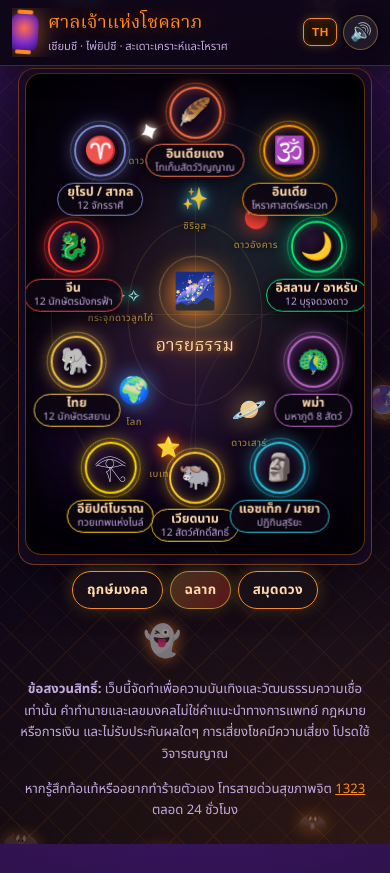
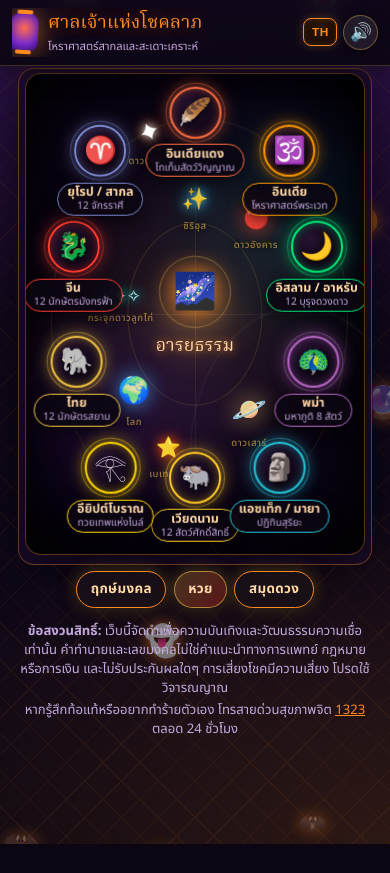
Before and after one commit to gavouzaki-sudo/claudefortune, a React (Vite) app: page / in a window 390 px wide. After the commit the page ends 844 px from the top, so only its background shows below. Built offline with nearby package versions, Linux system fonts and the light colour scheme; a web font is replaced by a local one.

Commit message:
refactor: update UI labels and spacing
Adjust UI terminology for consistency, update the app subtitle, and optimize layout spacing for better mobile presentation.

```diff
--- a/src/App.tsx
+++ b/src/App.tsx
@@ -289,9 +289,9 @@ export const App: React.FC = () => {
                   type="button"
                   className="btn gold btn-bottom-journal btn-gate-lottery"
                   onClick={() => setIsLotteryOpen(true)}
-                  title="ผลสลากกินแบ่งรัฐบาล & ตรวจสลาก"
+                  title="ผลสลากกินแบ่งรัฐบาล & ตรวจหวย"
                 >
-                  <span>ฉลาก</span>
+                  <span>หวย</span>
                 </button>
 
                 <button
--- a/src/data/translations.ts
+++ b/src/data/translations.ts
@@ -133,7 +133,7 @@ export interface Translations {
 export const TRANSLATIONS: Record<SupportedLang, Translations> = {
   th: {
     appName: 'ศาลเจ้าแห่งโชคลาภ',
-    appSubtitle: 'เซียมซี · ไพ่ยิปซี · สะเดาะเคราะห์และโหราศาสตร์สากล',
+    appSubtitle: 'โหราศาสตร์สากลและสะเดาะเคราะห์',
     home: 'หน้าหลัก',
     backHome: 'กลับหน้าหลัก',
     soundOn: 'เปิดเสียงดนตรี',
```
Also changed, not shown: src/style.css.
